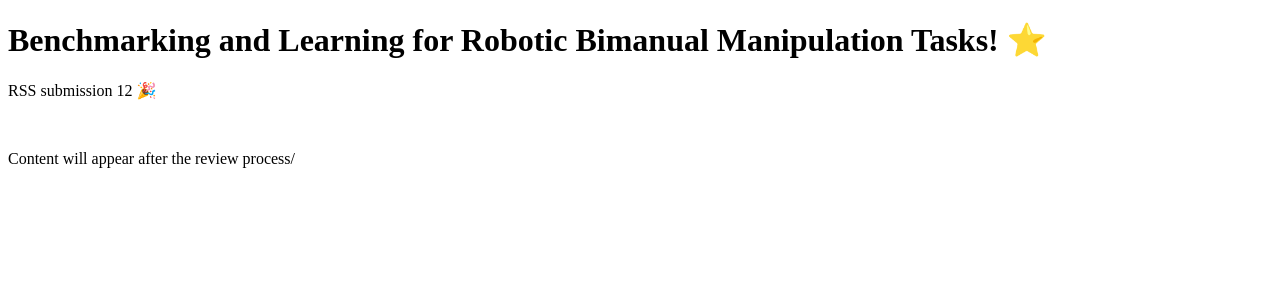
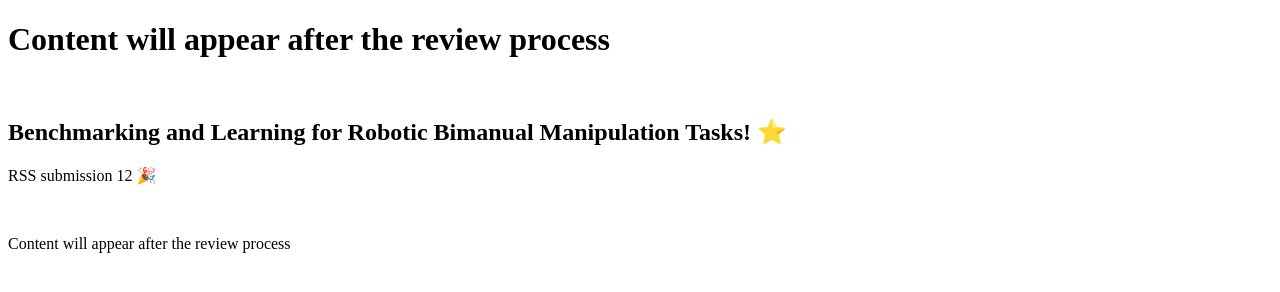
Before and after one commit to bimanual/bimanual.github.io, a plain HTML site: page index.html in a window 1280 px wide. Drawn offline with Linux system fonts and the light colour scheme.

Commit message:
Update index.html

```diff
--- a/index.html
+++ b/index.html
@@ -4,9 +4,11 @@
       <title>Benchmarking and Learning for Robotic Bimanual Manipulation Task</title>
    </head>
    <body>
-      <h1>Benchmarking and Learning for Robotic Bimanual Manipulation Tasks! ⭐️</h1>
+      <h1>Content will appear after the review process</h1>
+      <br />
+      <h2>Benchmarking and Learning for Robotic Bimanual Manipulation Tasks! ⭐️</h2>
       <p>RSS submission 12 🎉</p>
       <br />
-      <p>Content will appear after the review process/</p>
+      <p>Content will appear after the review process</p>
    </body>
 </html>
```
